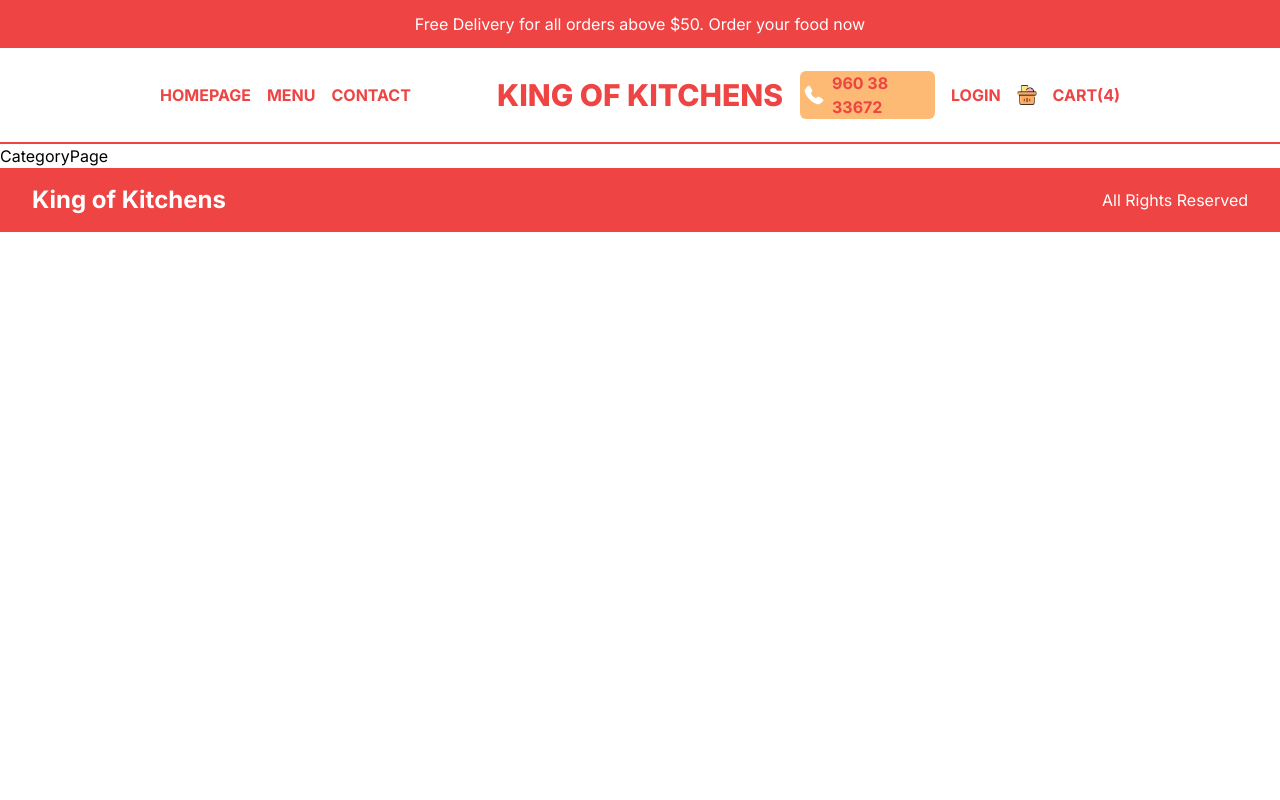
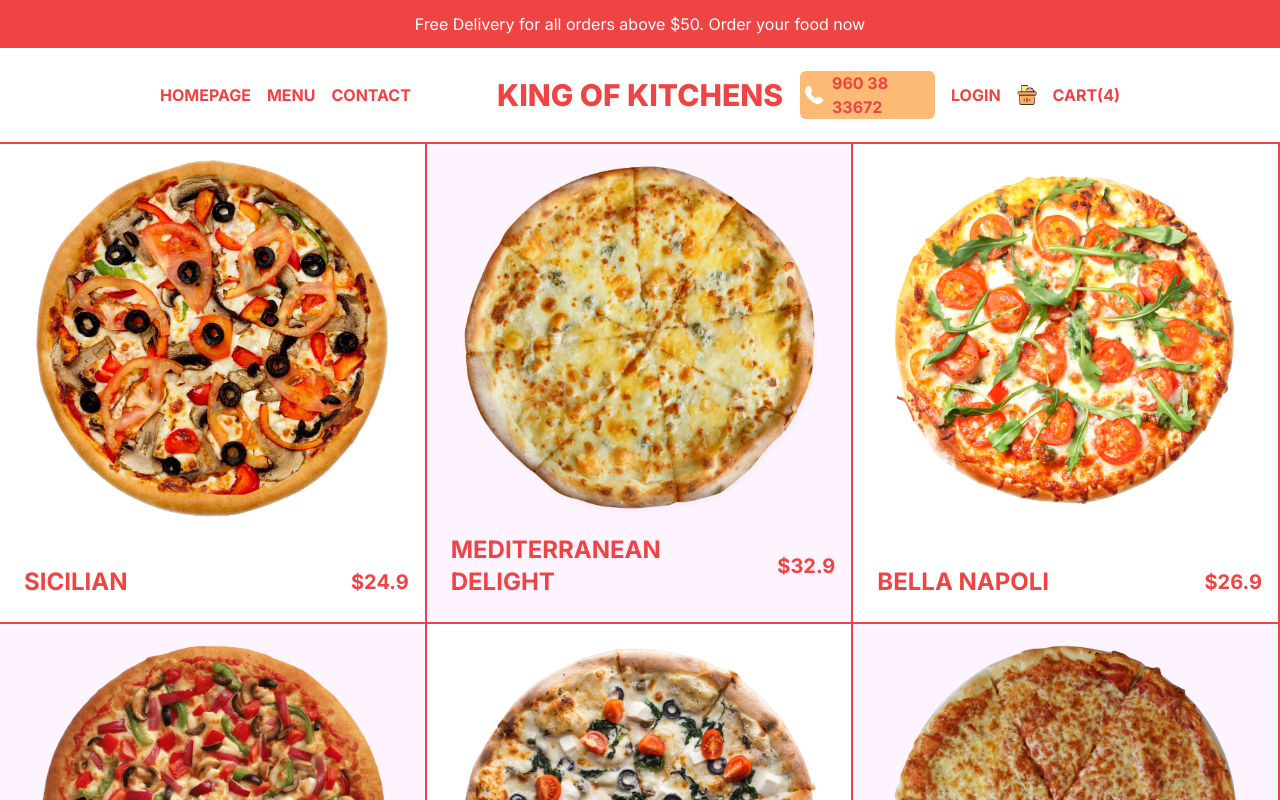
Before and after one commit to Sairam-Nulakani/restaurant-food-delivery-app-nextjs, a Next.js app: page /menu/1 in a window 1280 px wide. Shown: the top 800 px of the page. Built offline with nearby package versions, Linux system fonts and the light colour scheme.

Commit message:
updated categorypage with resposive design

```diff
--- a/src/app/menu/[category]/page.tsx
+++ b/src/app/menu/[category]/page.tsx
@@ -1,7 +1,35 @@
+import { pizzas } from "@/data";
+import Image from "next/image";
+import Link from "next/link";
 import React from "react";
 
 const CategoryPage = () => {
-  return <div>CategoryPage</div>;
+  return (
+    <div className="flex flex-wrap text-red-500">
+      {pizzas.map((item) => (
+        <Link
+          href={`/product/${item.id}`}
+          key={item.id}
+          className="w-full h-[60vh] border-r-2 border-b-2 border-red-500 sm:w-1/2 lg:w-1/3 p-4 flex flex-col justify-between group even:bg-fuchsia-50"
+        >
+          {/* Image Container */}
+          {item.img && (
+            <div className="relative h-[80%]">
+              <Image src={item.img} alt="" fill className="object-contain" />
+            </div>
+          )}
+          {/* Text Container */}
+          <div className="flex items-center justify-between font-bold">
+            <h1 className="text-2xl uppercase p-2 ">{item.title}</h1>
+            <h2 className="group-hover:hidden text-xl">${item.price}</h2>
+            <button className="hidden uppercase group-hover:block bg-red-500 text-white rounded-md p-2">
+              Add to Cart
+            </button>
+          </div>
+        </Link>
+      ))}
+    </div>
+  );
 };
 
 export default CategoryPage;
```
